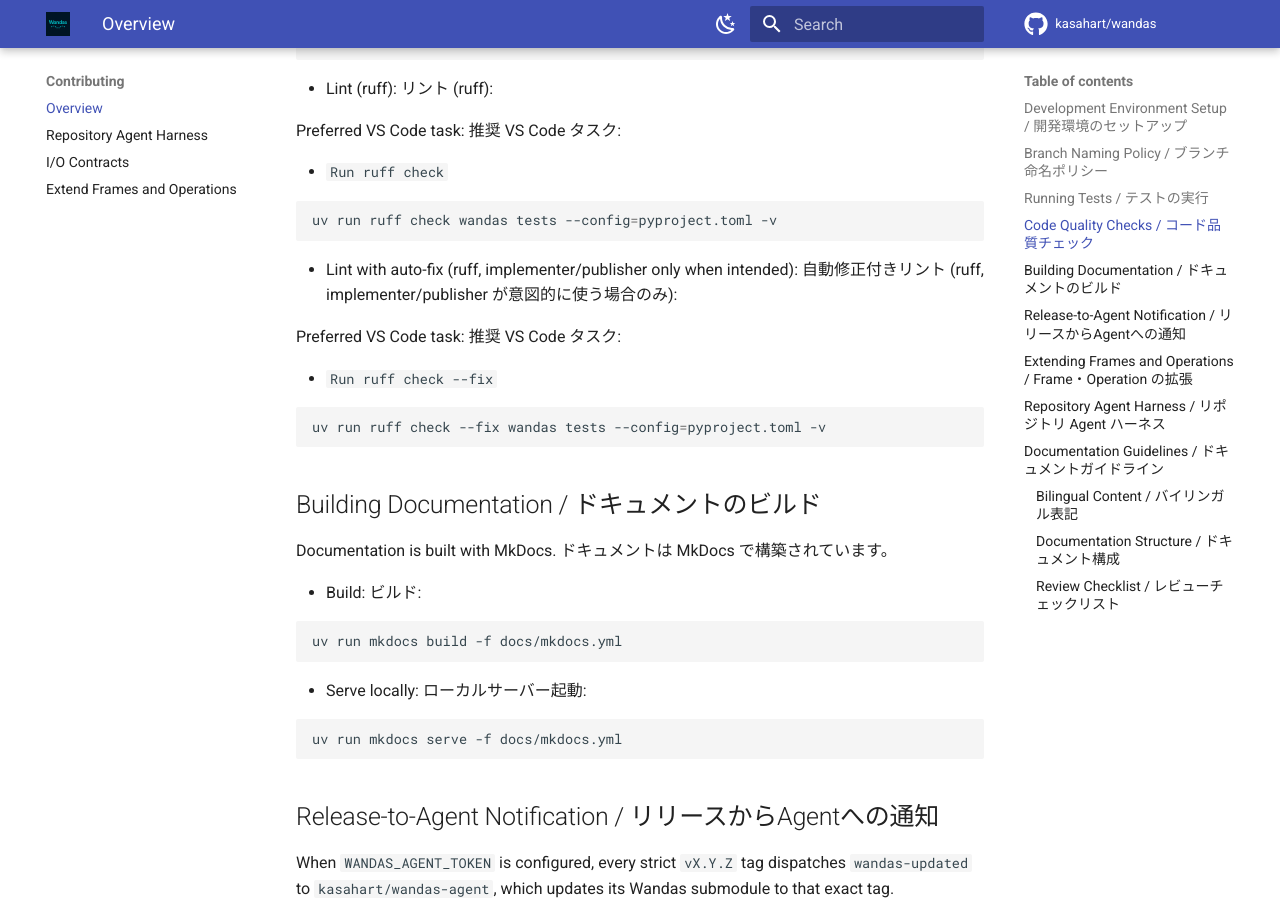
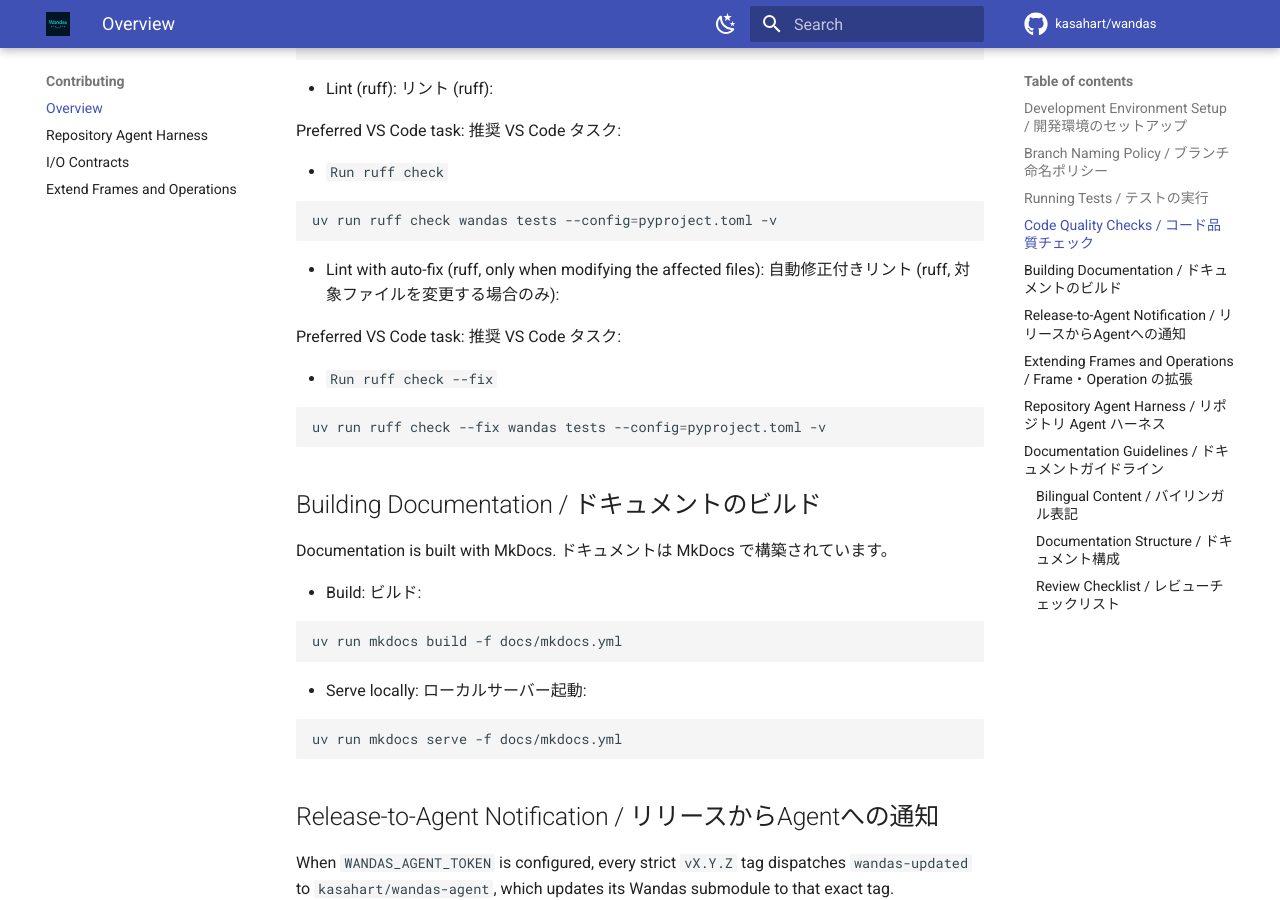
Before and after one commit to kasahart/wandas, an MkDocs documentation site: the page built from docs/src/contributing.md, in a window 1280 px wide and 900 px high, scrolled down 2077 px. Built offline with MkDocs 1.6.1 and Material for MkDocs 9.7.7, drawn with Linux system fonts in a browser that asks for light colours; comment, search, counter and statistics services are not loaded.

Commit message:
docs: remove stale role restriction

````diff
--- a/docs/src/contributing.md
+++ b/docs/src/contributing.md
@@ -98,8 +98,8 @@ Please perform the following checks before submitting a pull request.
   uv run ruff check wandas tests --config=pyproject.toml -v
   ```
 
-- Lint with auto-fix (ruff, implementer/publisher only when intended):
-  自動修正付きリント (ruff, implementer/publisher が意図的に使う場合のみ):
+- Lint with auto-fix (ruff, only when modifying the affected files):
+  自動修正付きリント (ruff, 対象ファイルを変更する場合のみ):
 
   Preferred VS Code task:
   推奨 VS Code タスク:
````
